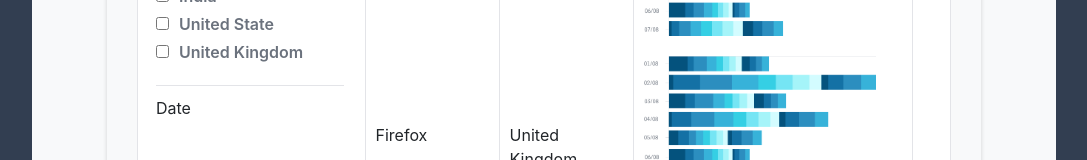
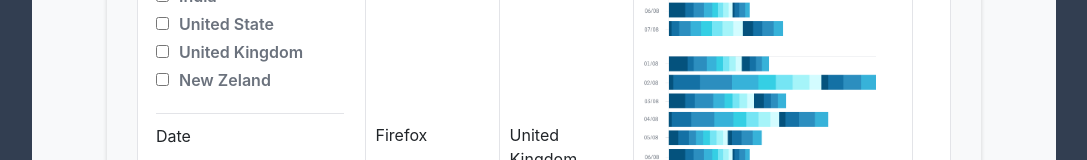
Before and after one commit to softsamiul/m-intelligence-task, a React (Create React App) app: page / in a window 1280 px wide. Shown: the part 598-758 px from the top of the page, without its empty margins (96-1183 px from the left). Built offline with nearby package versions, Linux system fonts and the light colour scheme.

Commit message:
data updated

```diff
--- a/public/countries.json
+++ b/public/countries.json
@@ -1 +1 @@
-["india","United State","United Kingdom"]
+["india","United State","United Kingdom","New Zeland"]
--- a/src/App.js
+++ b/src/App.js
@@ -18,7 +18,6 @@ function App() {
 
   const result = data2[0].browser;
 
-  console.log(result)
 
 
   return (
--- a/src/Data/Data.js
+++ b/src/Data/Data.js
@@ -16,7 +16,7 @@ const data = [
 export const allData = [
   {
     id:1,
-    browser: 'chromme',
+    browser: 'chrome',
     src: Chrome,
     country:'India',
     date: DateDataGrapgh
--- a/src/Hooks/useData.js
+++ b/src/Hooks/useData.js
@@ -23,7 +23,7 @@ const useData = () => {
     },
   ];
 
-  const dates = [DateGraph, DateGraph, DateGraph]
+  const dates = [DateGraph, DateGraph, DateGraph, DateGraph]
 
   const [breakdown, setBreakdown] = useState(breakdownItems);
   const breakdownData = data;
```
